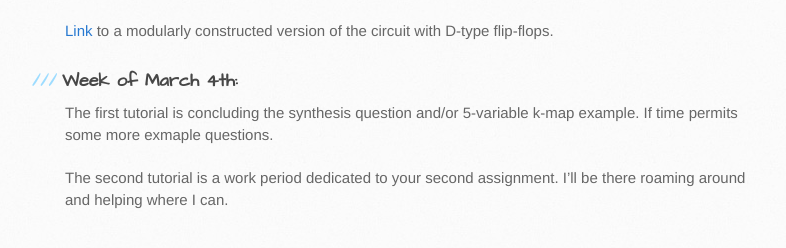
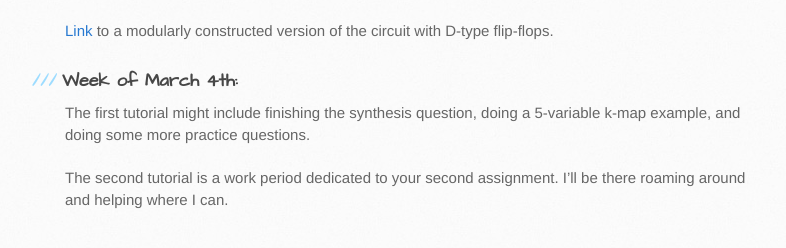
Before and after one commit to philstutorials/philstutorials.github.io, a Jekyll site: the page built from CPSC359W.md, in a window 1280 px wide and 900 px high, scrolled down 2844 px. Shown: the part 646-894 px from the top of the window, without its empty margins (105-891 px from the left). Built offline with Jekyll 4.4.1, drawn with Linux system fonts in a browser that asks for light colours; our own code applies the rules of GitHub Pages for plain Markdown files.

Commit message:
Update CPSC359W.md

```diff
--- a/CPSC359W.md
+++ b/CPSC359W.md
@@ -90,6 +90,6 @@ The second tutorial will be a synthesis example:
 [Link](https://raw.githubusercontent.com/philstutorials/philstutorials.github.io/master/_data/simple_counter_split.circ "Logisim file. Save this to your computer.") to a modularly constructed version of the circuit with D-type flip-flops.
 
 ### Week of March 4th:
-The first tutorial is concluding the synthesis question and/or 5-variable k-map example. If time permits some more exmaple questions.
+The first tutorial might include finishing the synthesis question, doing a 5-variable k-map example, and doing some more practice questions.
 
 The second tutorial is a work period dedicated to your second assignment. I'll be there roaming around and helping where I can.
```
